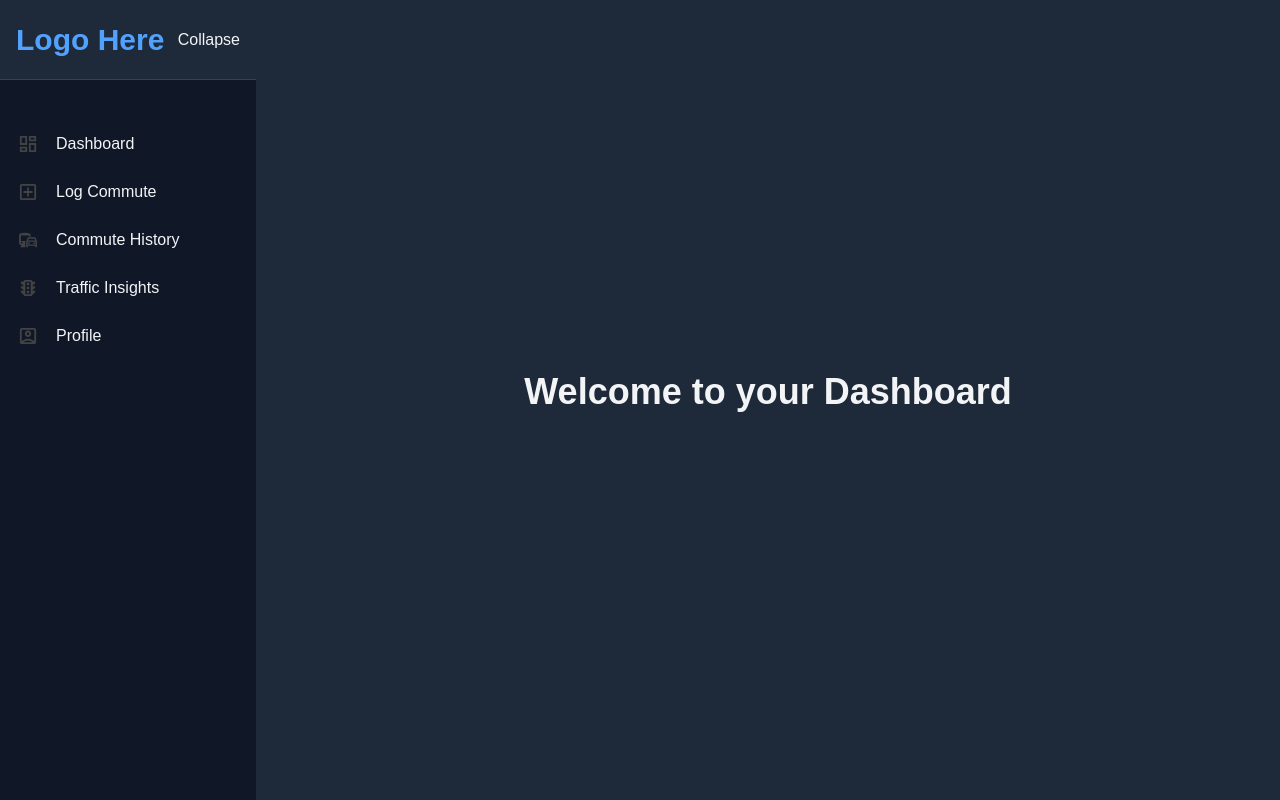
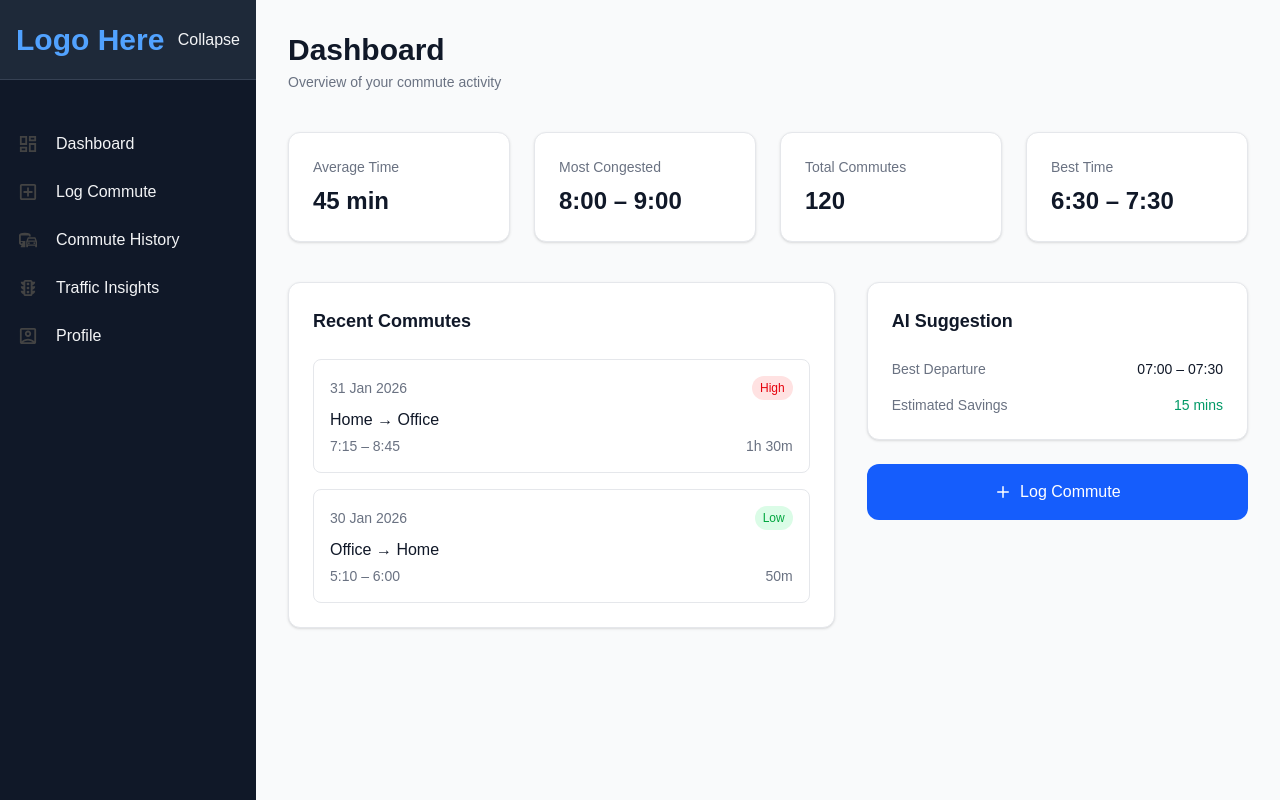
Before and after one commit to frhOrcasitas/commute_pro, a Next.js app: page /dashboard in a window 1280 px wide. Built offline with nearby package versions, Linux system fonts and the light colour scheme.

Commit message:
added map and added structure for dashboard

```diff
--- a/app/(protected)/dashboard/page.js
+++ b/app/(protected)/dashboard/page.js
@@ -1,13 +1,174 @@
-import Image from "next/image";
-import Link from "next/link";
+"use client";
 
-function dashboard() {
+import { useState } from "react";
+import { Plus, X } from "lucide-react";
 
-    return (
-        <main className="flex min-h-screen flex-col items-center justify-center bg-gray-800 text-gray-100">
-            <h1 className="text-4xl font-bold mb-4">Welcome to your Dashboard</h1>
-        </main>
-    )
+export default function Dashboard() {
+  const [isModalOpen, setIsModalOpen] = useState(false);
+
+  const stats = [
+    { label: "Average Time", value: "45 min" },
+    { label: "Most Congested", value: "8:00 – 9:00" },
+    { label: "Total Commutes", value: "120" },
+    { label: "Best Time", value: "6:30 – 7:30" },
+  ];
+
+  const recentCommutes = [
+    {
+      id: 1,
+      date: "31 Jan 2026",
+      route: "Home → Office",
+      time: "7:15 – 8:45",
+      duration: "1h 30m",
+      status: "High",
+    },
+    {
+      id: 2,
+      date: "30 Jan 2026",
+      route: "Office → Home",
+      time: "5:10 – 6:00",
+      duration: "50m",
+      status: "Low",
+    },
+  ];
+
+  return (
+    <main className="min-h-screen bg-gray-50 p-8">
+      <div className="max-w-7xl mx-auto space-y-10">
+
+        {/* Header */}
+        <header>
+          <h1 className="text-3xl font-semibold text-gray-900">
+            Dashboard
+          </h1>
+          <p className="text-sm text-gray-500 mt-1">
+            Overview of your commute activity
+          </p>
+        </header>
+
+        {/* Stats */}
+        <section className="grid grid-cols-1 sm:grid-cols-2 lg:grid-cols-4 gap-6">
+          {stats.map((stat, index) => (
+            <div
+              key={index}
+              className="bg-white p-6 rounded-xl border border-gray-200 shadow-sm"
+            >
+              <p className="text-sm text-gray-500">{stat.label}</p>
+              <p className="text-2xl font-semibold text-gray-900 mt-2">
+                {stat.value}
+              </p>
+            </div>
+          ))}
+        </section>
+
+        {/* Main Grid */}
+        <div className="grid grid-cols-1 lg:grid-cols-12 gap-8">
+
+          {/* Recent Commutes */}
+          <section className="lg:col-span-7 bg-white p-6 rounded-xl border border-gray-200 shadow-sm">
+            <h2 className="text-lg font-semibold text-gray-900 mb-6">
+              Recent Commutes
+            </h2>
+
+            <div className="space-y-4">
+              {recentCommutes.map((commute) => (
+                <div
+                  key={commute.id}
+                  className="p-4 rounded-lg border border-gray-200 hover:bg-gray-50 transition"
+                >
+                  <div className="flex justify-between items-center mb-2">
+                    <p className="text-sm text-gray-500">{commute.date}</p>
+                    <span
+                      className={`text-xs px-2 py-1 rounded-full font-medium ${
+                        commute.status === "High"
+                          ? "bg-red-100 text-red-600"
+                          : "bg-green-100 text-green-600"
+                      }`}
+                    >
+                      {commute.status}
+                    </span>
+                  </div>
+
+                  <p className="font-medium text-gray-900">
+                    {commute.route}
+                  </p>
+
+                  <div className="flex justify-between text-sm text-gray-500 mt-1">
+                    <span>{commute.time}</span>
+                    <span>{commute.duration}</span>
+                  </div>
+                </div>
+              ))}
+            </div>
+          </section>
+
+          {/* Right Side */}
+          <div className="lg:col-span-5 space-y-6">
+
+            {/* AI Suggestion */}
+            <div className="bg-white p-6 rounded-xl border border-gray-200 shadow-sm">
+              <h2 className="text-lg font-semibold text-gray-900 mb-6">
+                AI Suggestion
+              </h2>
+
+              <div className="space-y-4">
+                <div className="flex justify-between text-sm">
+                  <span className="text-gray-500">
+                    Best Departure
+                  </span>
+                  <span className="font-medium text-gray-900">
+                    07:00 – 07:30
+                  </span>
+                </div>
+
+                <div className="flex justify-between text-sm">
+                  <span className="text-gray-500">
+                    Estimated Savings
+                  </span>
+                  <span className="font-medium text-emerald-600">
+                    15 mins
+                  </span>
+                </div>
+              </div>
+            </div>
+
+            {/* Log Button */}
+            <button
+              onClick={() => setIsModalOpen(true)}
+              className="w-full bg-blue-600 hover:bg-blue-700 text-white py-4 rounded-xl font-medium flex items-center justify-center gap-2 transition"
+            >
+              <Plus size={18} />
+              Log Commute
+            </button>
+          </div>
+        </div>
+      </div>
+
+      {/* Modal */}
+      {isModalOpen && (
+        <div className="fixed inset-0 bg-black/40 backdrop-blur-sm flex items-center justify-center p-4">
+          <div className="bg-white w-full max-w-md p-6 rounded-xl shadow-lg relative">
+            <button
+              onClick={() => setIsModalOpen(false)}
+              className="absolute top-4 right-4 text-gray-400 hover:text-gray-600"
+            >
+              <X size={18} />
+            </button>
+
+            <h2 className="text-lg font-semibold text-gray-900 mb-4">
+              Add Commute
+            </h2>
+
+            <div className="h-32 border border-dashed border-gray-300 rounded-lg flex items-center justify-center text-gray-400 text-sm">
+              Form goes here
+            </div>
+
+            <button className="w-full mt-6 bg-blue-600 hover:bg-blue-700 text-white py-3 rounded-lg font-medium transition">
+              Save
+            </button>
+          </div>
+        </div>
+      )}
+    </main>
+  );
 }
-
-export default dashboard;
--- a/app/(protected)/log_commute/page.js
+++ b/app/(protected)/log_commute/page.js
@@ -1,13 +1,20 @@
-import Image from "next/image";
-import Link from "next/link";
+"use client";
 
-function log_commute() {
+import dynamic from "next/dynamic";
 
-    return (
-        <main className="flex min-h-screen flex-col items-center justify-center bg-gray-800 text-gray-100">
-            <h1 className="text-4xl font-bold mb-4">Welcome to your Log Commute</h1>
-        </main>
-    )
+const CommuteMap = dynamic(
+  () => import("../../components/CommuteMap"), // Use two sets of dots instead of three
+  { ssr: false }
+);
+
+export default function LogCommute() {
+  return (
+    <main className="min-h-screen bg-gray-50 p-8">
+      <h1 className="text-2xl font-semibold text-gray-900 mb-6">
+        Log Commute
+      </h1>
+
+      <CommuteMap />
+    </main>
+  );
 }
-
-export default log_commute;
--- /dev/null
+++ b/app/components/CommuteMap.jsx
@@ -0,0 +1,90 @@
+"use client";
+
+import { MapContainer, TileLayer, Marker, Polyline, useMapEvents } from "react-leaflet";
+import { useState, useEffect } from "react";
+import "leaflet/dist/leaflet.css";
+import L from "leaflet";
+
+// 1. Fix marker icons for Next.js
+if (typeof window !== "undefined") {
+  delete L.Icon.Default.prototype._getIconUrl;
+  L.Icon.Default.mergeOptions({
+    iconRetinaUrl: "https://unpkg.com/leaflet@1.9.4/dist/images/marker-icon-2x.png",
+    iconUrl: "https://unpkg.com/leaflet@1.9.4/dist/images/marker-icon.png",
+    shadowUrl: "https://unpkg.com/leaflet@1.9.4/dist/images/marker-shadow.png",
+  });
+}
+
+// 2. The missing LocationSelector helper
+function LocationSelector({ setPoints }) {
+  useMapEvents({
+    click(e) {
+      setPoints((prev) => {
+        if (prev.length >= 2) return prev; // Only allow Start and End points
+        return [...prev, [e.latlng.lat, e.latlng.lng]];
+      });
+    },
+  });
+  return null;
+}
+
+export default function CommuteMap() {
+  const [points, setPoints] = useState([]);
+  const [isClient, setIsClient] = useState(false);
+
+  useEffect(() => {
+    setIsClient(true);
+  }, []);
+
+  // Prevents Hydration Mismatch
+  if (!isClient) {
+    return (
+      <div
+        style={{ height: "400px", width: "100%" }}
+        className="bg-zinc-200 animate-pulse rounded-xl flex items-center justify-center text-zinc-400"
+      >
+        Loading Map...
+      </div>
+    );
+  }
+
+  return (
+    <div className="space-y-4">
+      <MapContainer
+        center={[3.1390, 101.6869]}
+        zoom={13}
+        style={{ height: "400px", width: "100%", borderRadius: "12px" }}
+      >
+        <TileLayer
+          attribution='&copy; <a href="https://www.openstreetmap.org/copyright">OpenStreetMap</a> contributors'
+          url="https://{s}.tile.openstreetmap.org/{z}/{x}/{y}.png"
+        />
+
+        <LocationSelector setPoints={setPoints} />
+
+        {points.map((position, index) => (
+          <Marker key={index} position={position} />
+        ))}
+
+        {points.length === 2 && (
+          <Polyline positions={points} color="blue" />
+        )}
+      </MapContainer>
+
+      {/* Helper UI to clear points */}
+      <div className="flex justify-between items-center bg-white p-3 rounded-lg border border-zinc-200">
+        <p className="text-xs text-zinc-500">
+          {points.length === 0 ? "Click map to set Start" :
+           points.length === 1 ? "Click map to set Destination" :
+           "Route set!"}
+        </p>
+        <button
+          onClick={() => setPoints([])}
+          className="text-xs font-bold text-red-500 hover:text-red-700"
+        >
+          Reset Points
+        </button>
+      </div>
+    </div>
+  );
+}
--- a/app/layout.js
+++ b/app/layout.js
@@ -12,8 +12,8 @@ const geistMono = Geist_Mono({
 });
 
 export const metadata = {
-  title: "Create Next App",
-  description: "Generated by create next app",
+  title: "CommutePro",
+  description: "The Commuter's Best Friend",
 };
 
 export default function RootLayout({ children }) {
--- a/package.json
+++ b/package.json
@@ -9,9 +9,13 @@
     "lint": "eslint"
   },
   "dependencies": {
+    "@react-google-maps/api": "^2.20.8",
+    "leaflet": "^1.9.4",
+    "lucide-react": "^0.564.0",
     "next": "16.1.6",
     "react": "19.2.3",
-    "react-dom": "19.2.3"
+    "react-dom": "19.2.3",
+    "react-leaflet": "^5.0.0"
   },
   "devDependencies": {
     "@tailwindcss/postcss": "^4",
```
Also changed, not shown: 1 other file (tests, documents, lock files or other folders).
